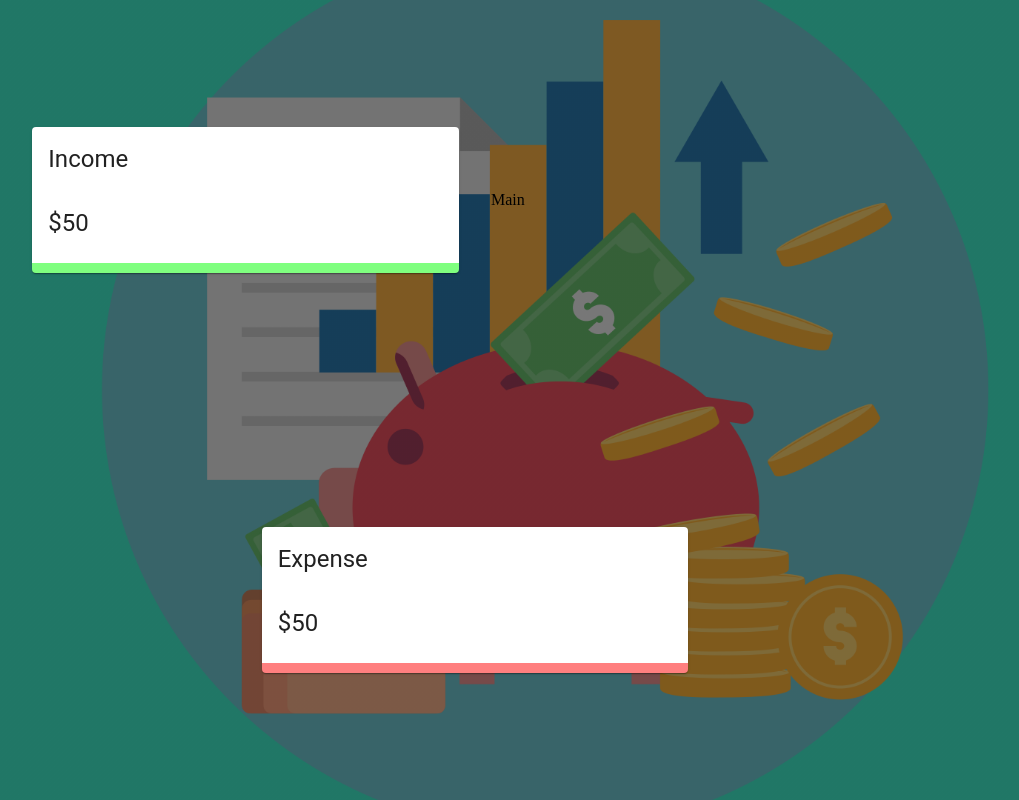
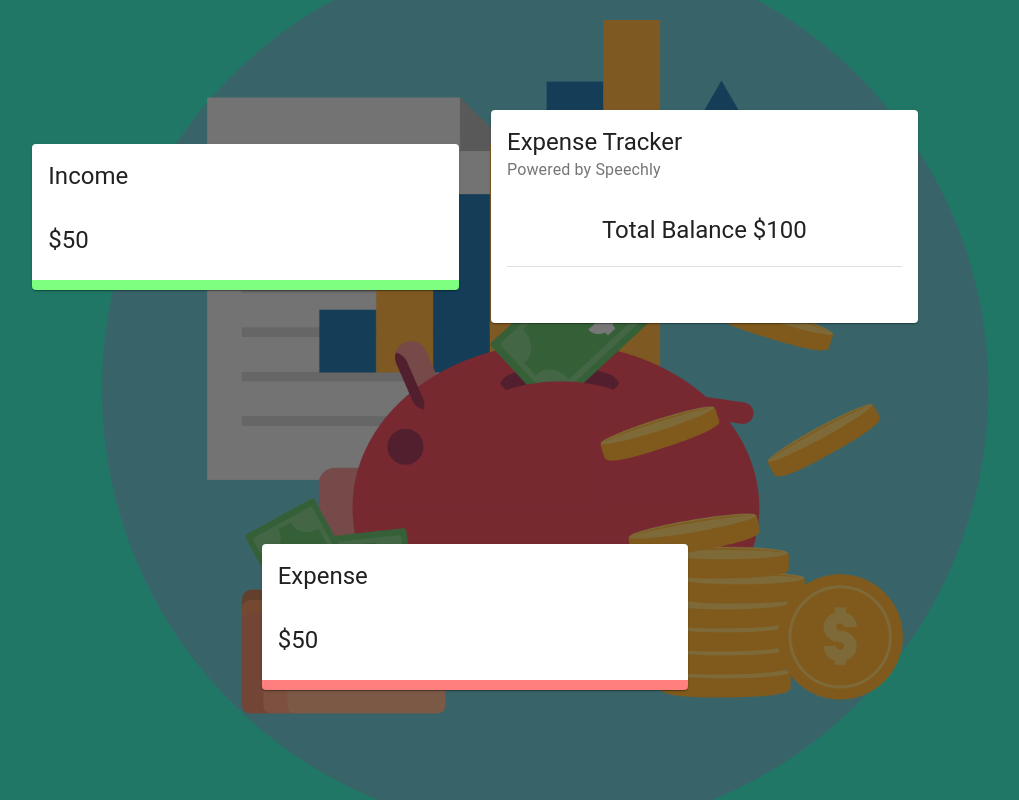
Before and after one commit to Zahid-Sarang/expense_tracker, a React (Create React App) app: page / in a window 1280 px wide. Shown: the whole page, without its empty margins (165-1184 px from the left). Built offline with nearby package versions, Linux system fonts and the light colour scheme.

Commit message:
Main Component Added

```diff
--- a/src/App.js
+++ b/src/App.js
@@ -4,6 +4,7 @@
 
 import Details from './components/Details/Details';
 import useStyles from './style';
+import Main from './components/Main/Main';
 
 const App = () => {
     const classes = useStyles();
@@ -14,7 +15,7 @@
                   <Details title="Income"/>
               </Grid>
               <Grid item xs={12} sm={4}>
-                  Main
+                 <Main/>
               </Grid>
               <Grid item xs={12} sm={4}>
                   <Details title="Expense"/>
--- a/src/components/Main/Main.js
+++ b/src/components/Main/Main.js
@@ -0,0 +1,30 @@
+import React from 'react';
+import {Card,CardHeader, CardContent, Typography,Grid,Divider}from '@material-ui/core';
+import useStyle from './style';
+
+const Main = () => {
+    const classes = useStyle();
+    return (
+       <Card className={classes.root}>
+           <CardHeader title="Expense Tracker" subheader="Powered by Speechly"/>
+           <CardContent>
+               <Typography align="center" variant="h5">Total Balance $100 </Typography>
+               <Typography variant="subtitle1" style={{lineHeight:'1.5em',marginTop:'20px'}}>
+               {/* InfoCard */}
+               </Typography>
+               <Divider />
+               {/* Form */}
+           </CardContent>
+           <CardContent className={classes.CardContent}>
+           <Grid container spacing={2}>
+                <Grid item xs={12}>
+                    {/* <List /> */}
+                </Grid>
+           </Grid>
+
+           </CardContent>
+       </Card>
+    );
+}
+
+export default Main
--- /dev/null
+++ b/src/components/Main/style.js
@@ -0,0 +1,24 @@
+import { makeStyles } from '@material-ui/core/styles';
+
+export default makeStyles((theme) => ({
+  media: {
+    height: 0,
+    paddingTop: '56.25%', // 16:9
+  },
+  expand: {
+    transform: 'rotate(0deg)',
+    marginLeft: 'auto',
+    transition: theme.transitions.create('transform', {
+      duration: theme.transitions.duration.shortest,
+    }),
+  },
+  expandOpen: {
+    transform: 'rotate(180deg)',
+  },
+  cartContent: {
+    paddingTop: 0,
+  },
+  divider: {
+    margin: '20px 0',
+  },
+}));
```
